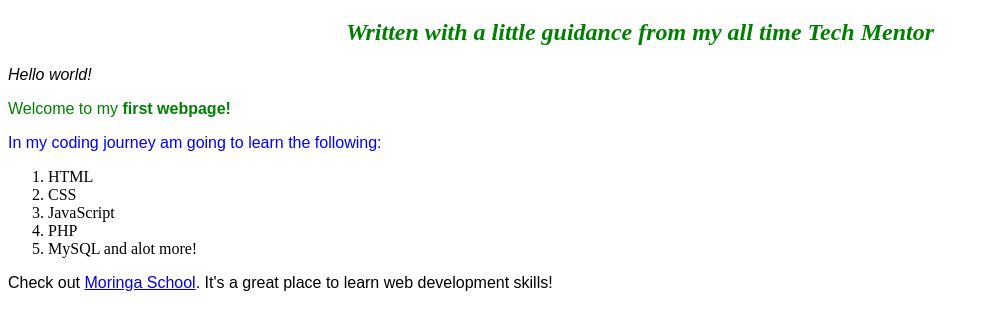
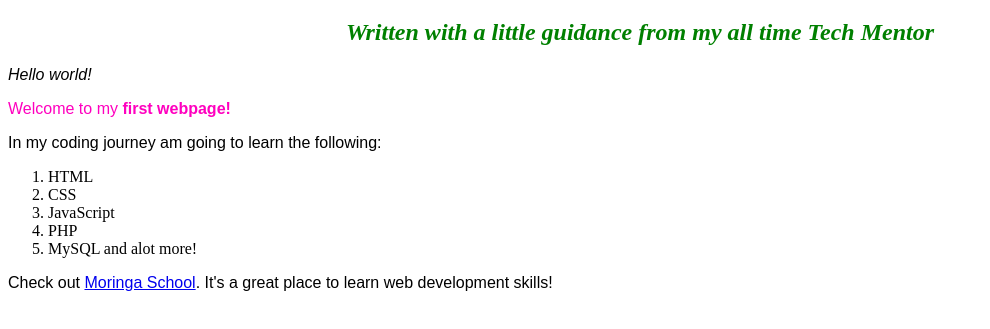
Before and after one commit to KarumbaM/My-First-Webpage, a plain HTML site: page index.html in a window 1280 px wide. Shown: the part 61-390 px from the top of the page, without its empty margins (0-990 px from the left). Drawn offline with Linux system fonts and the light colour scheme.

Commit message:
add anid to the p tag and change color to pink

```diff
--- a/css/style.css
+++ b/css/style.css
@@ -19,9 +19,6 @@ ul{
 .list{
     color: black;
 }
-.p2{
-    color:green;
+#p2{
+    color: rgb(255, 0, 191);
 }
-#p3{
-    color: blue;
-}
--- a/index.html
+++ b/index.html
@@ -11,8 +11,8 @@
     <h1>My First webpage</h1>
     <h2>Written with a little guidance from my all time <em>Tech Mentor</em></h2>
     <p class="intro"> Hello world!</p>
-    <p class="p2"> Welcome to my <strong>first webpage!</strong></p>
-    <p id="p3">
+    <p id="p2"> Welcome to my <strong>first webpage!</strong></p>
+    <p>
         In my coding journey am going to learn the following:
     </p>
     <ol>
```
